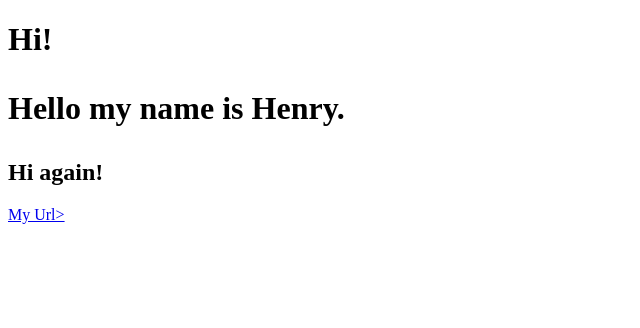
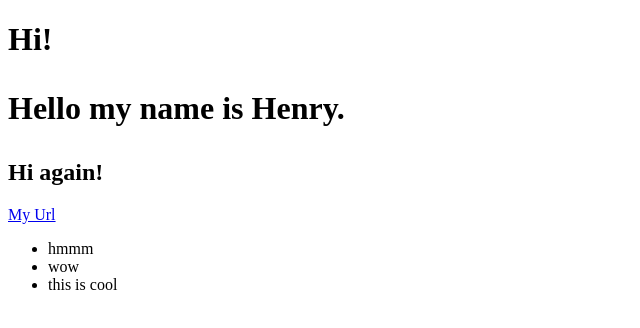
Before and after one commit to henrycool1/henrycool1.github.io, a plain HTML site: page index.html in a window 1280 px wide. Shown: the whole page, without its empty margins (0-640 px from the left). Drawn offline with Linux system fonts and the light colour scheme.

Commit message:
Update index.html

```diff
--- a/index.html
+++ b/index.html
@@ -4,4 +4,10 @@
 <p>Hello my name is Henry.</p>
   <h2> Hi again!</h2>
 
-  <a href= "https://github.com"> My Url>
+  <a href= "https://github.com"> My Url</a>
+
+<ul>
+  <li>hmmm</li>
+  <li>wow</li>
+  <li>this is cool</li>
+</ul>
```
